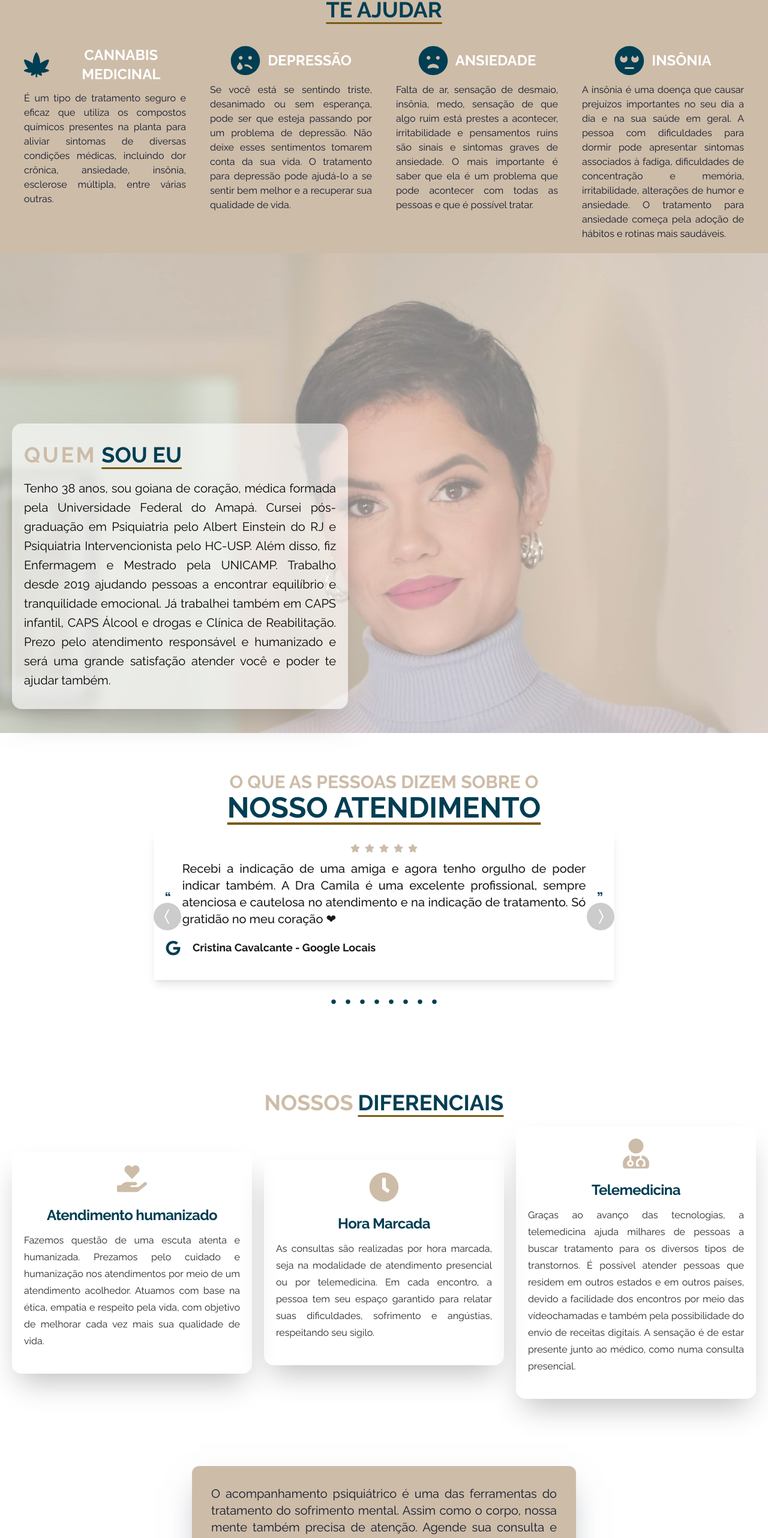
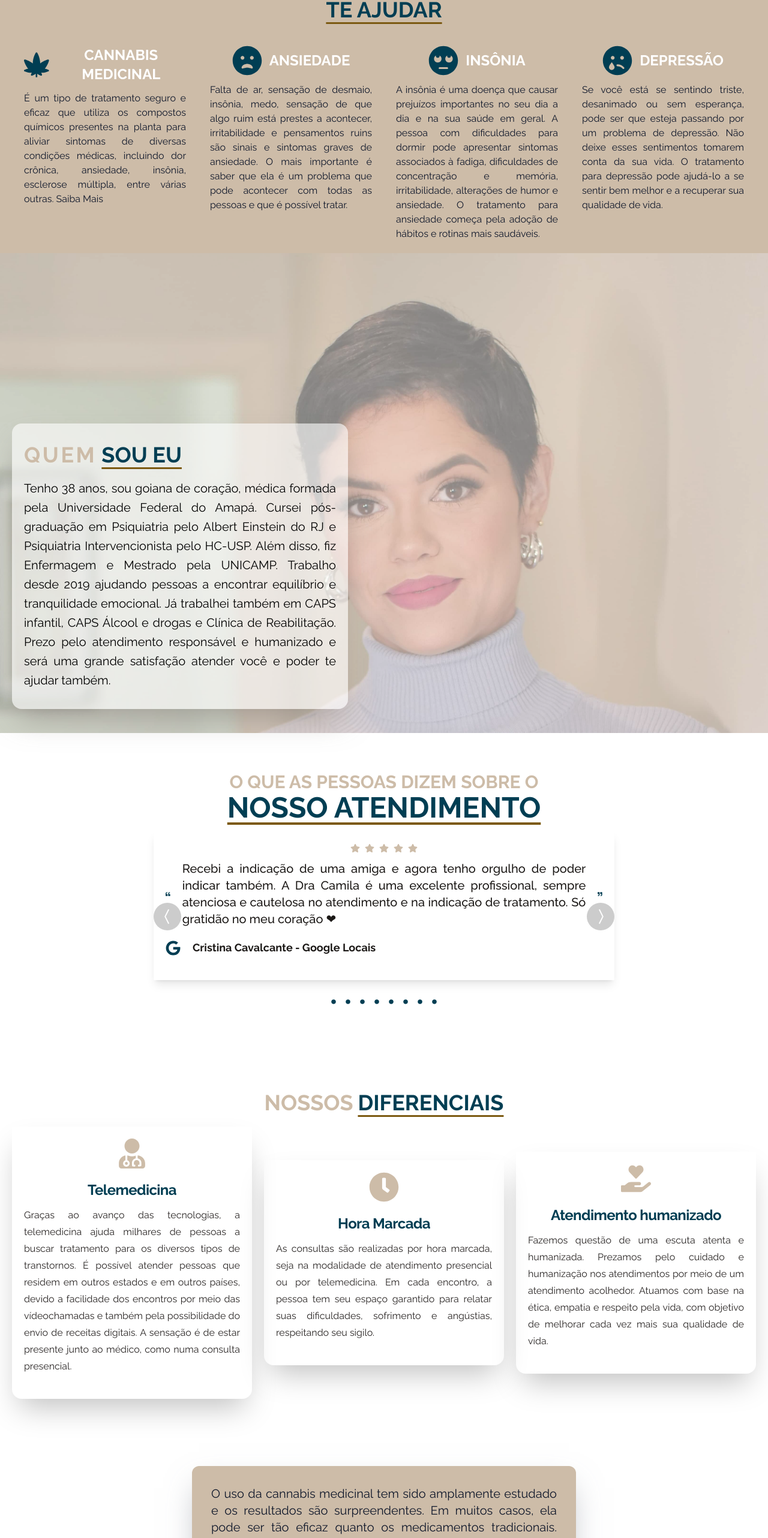
Before and after one commit to brunoprestesap/page-dra-camila, a React (Create React App) app: page /cannabis in a window 1280 px wide. Shown: the part 1260-3824 px from the top of the page at 60% size. Built offline with nearby package versions, Linux system fonts and the light colour scheme.

Commit message:
Alteracoes solicitadas pela Camila

```diff
--- a/src/components/Cannabis/Cta.js
+++ b/src/components/Cannabis/Cta.js
@@ -7,10 +7,11 @@ const Cta = () => {
     <div id="cta" className="flex justify-center py-12">
       <div className="flex flex-col w-full md:w-3/6 items-center shadow-2xl shadow-gray-500/50 bg-[#CDBCA8] rounded-xl p-5 md:p-8">
         <h2 className="text-base md:text-xl leading-7 text-justify text-slate-900">
-          O acompanhamento psiquiátrico é uma das ferramentas do tratamento do
-          sofrimento mental. Assim como o corpo, nossa mente também precisa de
-          atenção. Agende sua consulta e juntos encontraremos o melhor plano de
-          cuidados para você.
+          O uso da cannabis medicinal tem sido amplamente estudado e os
+          resultados são surpreendentes. Em muitos casos, ela pode ser tão
+          eficaz quanto os medicamentos tradicionais. Além disso, é uma opção
+          mais natural e menos invasiva, o que é importante para pessoas que têm
+          medo dos efeitos colaterais dos remédios.
         </h2>
 
         <button className="p-3 md:p-5 w-80 my-5 text-white rounded-2xl transform duration-500 hover:-translate-y-1 bg-[#003E53]/90 hover:bg-[#003E53]">
--- a/src/components/Cannabis/Diferentials.js
+++ b/src/components/Cannabis/Diferentials.js
@@ -6,9 +6,9 @@ import { FaHandHoldingHeart, FaClock, FaUserMd } from "react-icons/fa";
 const Diferentials = () => {
   const contents = [
     {
-      icon: <FaHandHoldingHeart size={50} color="CDBCA8" />,
-      title: "Atendimento humanizado ",
-      text: "Fazemos questão de uma escuta atenta e humanizada. Prezamos pelo cuidado e humanização nos atendimentos por meio de um atendimento acolhedor. Atuamos com base na ética, empatia e respeito pela vida, com objetivo de melhorar cada vez mais sua qualidade de vida.",
+      icon: <FaUserMd size={50} color="CDBCA8" />,
+      title: "Telemedicina",
+      text: "Graças ao avanço das tecnologias, a telemedicina ajuda milhares de pessoas a buscar tratamento para os diversos tipos de transtornos. É possível atender pessoas que residem em outros estados e em outros países, devido a facilidade dos encontros por meio das vídeochamadas e também pela possibilidade do envio de receitas digitais. A sensação é de estar presente junto ao médico, como numa consulta presencial.",
     },
     {
       icon: <FaClock size={50} color="CDBCA8" />,
@@ -16,9 +16,9 @@ const Diferentials = () => {
       text: "As consultas são realizadas por hora marcada, seja na modalidade de atendimento presencial ou por telemedicina. Em cada encontro, a pessoa tem seu espaço garantido para relatar suas dificuldades, sofrimento e angústias, respeitando seu sigilo.",
     },
     {
-      icon: <FaUserMd size={50} color="CDBCA8" />,
-      title: "Telemedicina",
-      text: "Graças ao avanço das tecnologias, a telemedicina ajuda milhares de pessoas a buscar tratamento para os diversos tipos de transtornos. É possível atender pessoas que residem em outros estados e em outros países, devido a facilidade dos encontros por meio das vídeochamadas e também pela possibilidade do envio de receitas digitais. A sensação é de estar presente junto ao médico, como numa consulta presencial.",
+      icon: <FaHandHoldingHeart size={50} color="CDBCA8" />,
+      title: "Atendimento humanizado ",
+      text: "Fazemos questão de uma escuta atenta e humanizada. Prezamos pelo cuidado e humanização nos atendimentos por meio de um atendimento acolhedor. Atuamos com base na ética, empatia e respeito pela vida, com objetivo de melhorar cada vez mais sua qualidade de vida.",
     },
   ];
 
--- a/src/components/Cannabis/Footer.js
+++ b/src/components/Cannabis/Footer.js
@@ -97,9 +97,6 @@ const Footer = () => {
           <a href="#diferenciais">
             <h2 className="text-base my-2 mx-3 text-white">Diferenciais</h2>
           </a>
-          <a href="#conteudos">
-            <h2 className="text-base my-2 mx-3 text-white">Conteúdos</h2>
-          </a>
           <a href="#contact">
             <h2 className="text-base my-2 mx-3 text-white">Localização</h2>
           </a>
--- a/src/components/Cannabis/Tratamentos.js
+++ b/src/components/Cannabis/Tratamentos.js
@@ -8,25 +8,25 @@ const Tratamentos = () => {
       id: 1,
       icon: <FaCannabis size={50} />,
       title: "Cannabis Medicinal",
-      text: "É um tipo de tratamento seguro e eficaz que utiliza os compostos químicos presentes na planta para aliviar sintomas de diversas condições médicas, incluindo dor crônica, ansiedade, insônia, esclerose múltipla, entre várias outras.",
+      text: `É um tipo de tratamento seguro e eficaz que utiliza os compostos químicos presentes na planta para aliviar sintomas de diversas condições médicas, incluindo dor crônica, ansiedade, insônia, esclerose múltipla, entre várias outras. Saiba Mais`,
     },
     {
       id: 2,
-      icon: <FaSadTear size={50} />,
-      title: "Depressão",
-      text: "Se você está se sentindo triste, desanimado ou sem esperança, pode ser que esteja passando por um problema de depressão. Não deixe esses sentimentos tomarem conta da sua vida. O tratamento para depressão pode ajudá-lo a se sentir bem melhor e a recuperar sua qualidade de vida.",
-    },
-    {
-      id: 3,
       icon: <FaFrownOpen size={50} />,
       title: "Ansiedade",
       text: "Falta de ar, sensação de desmaio, insônia, medo, sensação de que algo ruim está prestes a acontecer, irritabilidade e pensamentos ruins são sinais e sintomas graves de ansiedade. O mais importante é saber que ela é um problema que pode acontecer com todas as pessoas e que é possível tratar.",
     },
     {
-      id: 4,
+      id: 3,
       icon: <FaMehRollingEyes size={50} />,
       title: "Insônia",
       text: "A insônia é uma doença que causar prejuízos importantes no seu dia a dia e na sua saúde em geral.  A pessoa com dificuldades para dormir pode apresentar sintomas associados à fadiga, dificuldades de concentração e memória, irritabilidade, alterações de humor e ansiedade. O tratamento para ansiedade começa pela adoção de hábitos e rotinas mais saudáveis.",
+    },
+    {
+      id: 4,
+      icon: <FaSadTear size={50} />,
+      title: "Depressão",
+      text: "Se você está se sentindo triste, desanimado ou sem esperança, pode ser que esteja passando por um problema de depressão. Não deixe esses sentimentos tomarem conta da sua vida. O tratamento para depressão pode ajudá-lo a se sentir bem melhor e a recuperar sua qualidade de vida.",
     },
   ];
 
```
